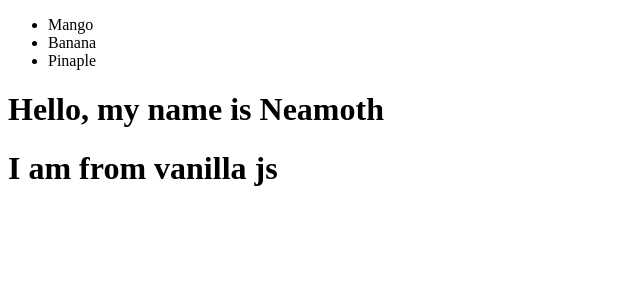
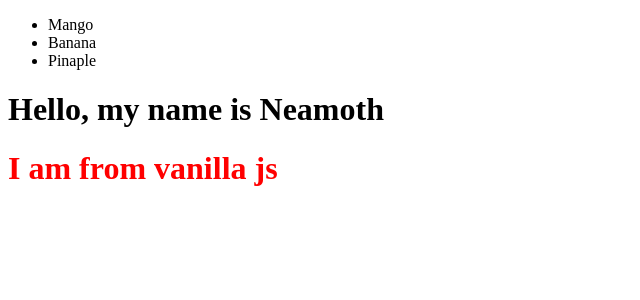
Before and after one commit to neamoth/ReactRecap, a React (Vite) app in the folder reactInitial/: page / in a window 1280 px wide. Shown: the top 300 px of the page, without its empty margins (0-640 px from the left). Built offline with nearby package versions, Linux system fonts and the light colour scheme.

Commit message:
styling it

```diff
--- a/reactInitial/index.html
+++ b/reactInitial/index.html
@@ -3,7 +3,7 @@
   <head>
     <meta charset="UTF-8" />
     <meta name="viewport" content="width=device-width, initial-scale=1.0" />
-    <link rel="stylesheet" href="index.css">
+    <link rel="stylesheet" href="/src/index.css">
     <title>React Initial</title>
   </head>
   <body>
--- a/reactInitial/src/index.css
+++ b/reactInitial/src/index.css
@@ -0,0 +1,3 @@
+.header{
+  color: red;
+}
```
